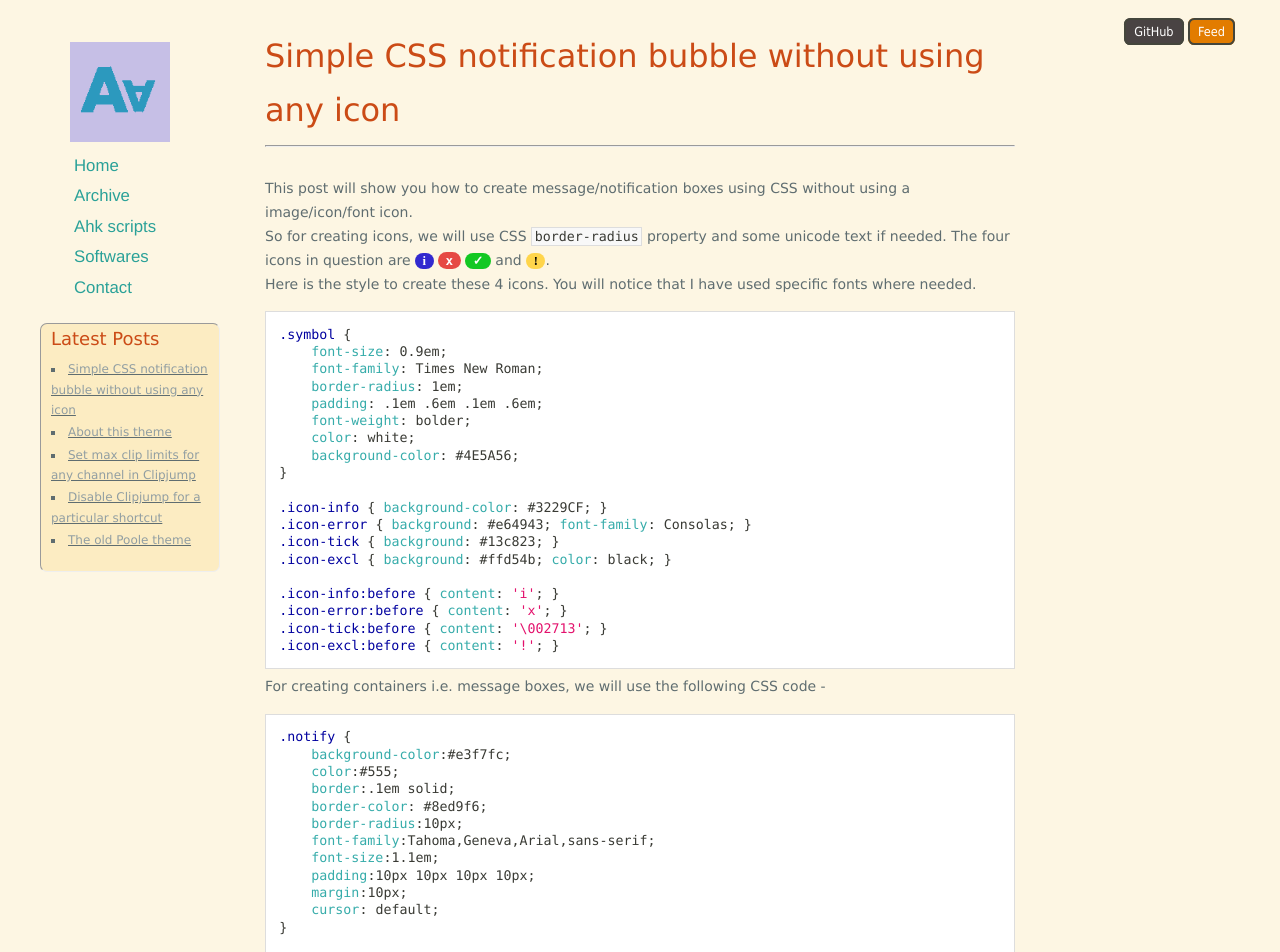
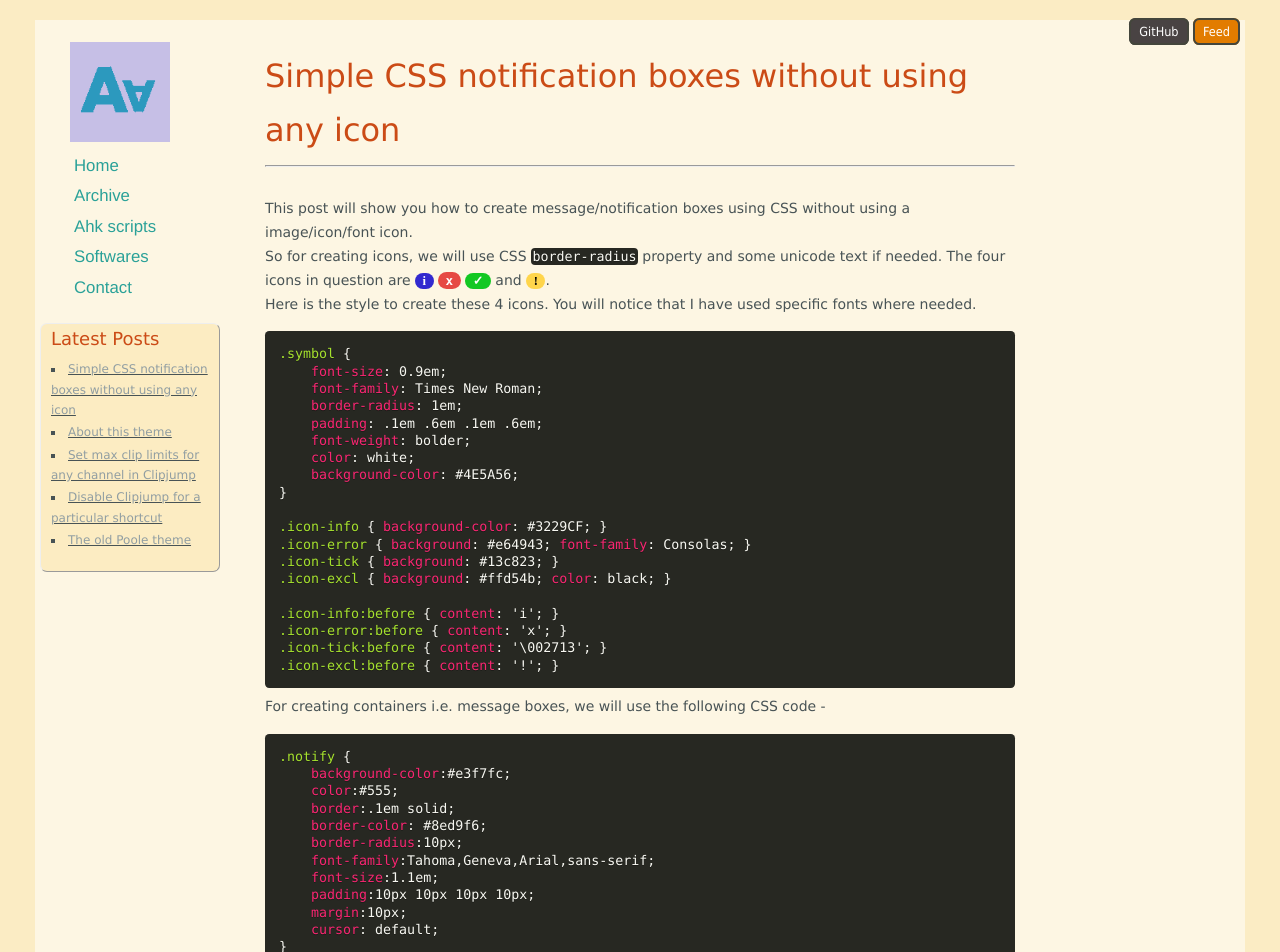
Before and after one commit to aviaryan/aviaryan.github.com-retired-2018, a Jekyll site: the page built from _posts/2014-08-04-css-notification-bubble-box.md, in a window 1280 px wide. Shown: the top 952 px of the page. Built offline with Jekyll 4.4.1, drawn with Linux system fonts in a browser that asks for light colours; Markdown is read by kramdown in place of the engine named in the settings; comment, search, counter and statistics services are not loaded; some of the changed text lies outside the part shown.

Commit message:
added margin round page

```diff
--- a/_includes/post_in_list.html
+++ b/_includes/post_in_list.html
@@ -1,5 +1,4 @@
 <div class="index-item">
-<p style="float: left;"><a href="{{ root_url }}{{ post.url }}">{{post.title}}</a></p>
-<p class="index-date">{{ post.date | date: "%b %e, %Y" }}</p>
+<table class="inline"><tr><td class="index-post"><a href="{{ root_url }}{{ post.url }}">{{post.title}}</a></td>
+	<td class="index-date">{{ post.date | date: "%b %e, %Y" }}</td></tr></table>
 </div>
-<div style="clear: both;"></div>
--- a/_layouts/default.html
+++ b/_layouts/default.html
@@ -22,7 +22,7 @@
 
   <!-- HIGHLIGHTER SCRIPTS -->
   {% if page.highlight != null %}
-  <link rel="stylesheet" href="/assets/prism/prism{% if page.hltheme == null %}{% else %}-{{page.hltheme}}{% endif %}.css"/>
+  <link rel="stylesheet" href="/assets/prism/prism{% if page.hltheme == null %}-okaidia{% else %}-{{page.hltheme}}{% endif %}.css"/>
   <!-- <link rel="stylesheet" href="/assets/prism/prism-line-numbers.css"> -->
   {% endif %}
 
@@ -88,16 +88,16 @@
       <a href="http://feeds.feedburner.com/aviaryan"><span class="button feeds white">Feed</span></a>
     </div>
 
-    {% if page.rtype == "page" %}
+    <!-- {% if page.rtype == "page" %}
       {% capture conwidth %}80%;{% endcapture %}
-    {% endif %}
+    {% endif %} -->
 
     <div id="content" style="width: {{ conwidth }}">
       <header id="header">
-        <div id="header_title">
+        <span class="header_title">
         <h1>{{ page.title }}</h1>
         <span class="tagline"><small>{{ page.tagline }}</small></span>
-        <hr></div>
+        <hr></span>
       </header>
       <br>
     {% if page.rtype == null %}
@@ -116,14 +116,18 @@
     {% if page.nod == null %}
       {% include disqus_notauto.html %}
     {% endif %}
+  {% else %}
+    <br><br> <!-- provide blankspace, looks better -->
   {% endif %}
     </div>
+
+    <div class="clear"></div>
 
   </div>
 
   <footer id="footer">
     <p class="copyright">Copyright &copy; {{ site.time | date: '%Y' }} {{ site.author.fullname }} . Powered by <a href="http://jekyllrb.com">Jekyll</a>,
-    based on <a href="https://github.com/redwallhp/solar-theme-jekyll">Solar theme</a></p>
+    forked from <a href="https://github.com/redwallhp/solar-theme-jekyll">Solar theme</a></p>
   </footer>
 
 <!-- JS AT THE END FOR FASTER LOAD -->
--- a/_posts/2014-08-04-css-notification-bubble-box.md
+++ b/_posts/2014-08-04-css-notification-bubble-box.md
@@ -1,10 +1,9 @@
 ---
 layout: post
-title: Simple CSS notification bubble without using any icon
+title: Simple CSS notification boxes without using any icon
 tags: css
 highlight: 1
 brushes: ['css.min', 'markup.min']
-hltheme: github
 ---
 
 This post will show you how to create message/notification boxes using CSS without using a image/icon/font icon.
--- a/assets/css/colors-light.css
+++ b/assets/css/colors-light.css
@@ -1,8 +1,9 @@
 /* Global styles */
-html, body {
-	background-color: #fdf6e3;
-	color: #5F6D70;
+#page {
+	background-color:  #fdf6e3; /* #fdf6e3;*/
+	color: #485355;
 }
+body { background-color:  #FBECC4; }
 
 :not(pre) > code { background-color: #F3F8C0; }
 
@@ -45,7 +46,7 @@ blockquote {
 
 #sidebar a:hover {
 	color: #248C85;
-	background-color: #fdf6e3;
+	background-color: #fdf6e3; /*#fdf6e3;*/
 }
 
 #lbox {
--- a/assets/css/style.css
+++ b/assets/css/style.css
@@ -27,6 +27,7 @@ blockquote:before, blockquote:after, q:before, q:after {
 th { text-align: center; border: 1px solid; }
 td {text-align: left; border: 1px dotted; padding: 1px; padding-left: 2px;}
 table.inline th, table.inline td { border: 0px; }
+.index-item table.inline td { padding-left: auto;}
 table.inline td { padding-left: 10px; }
 
 /*** Basics ***/
@@ -64,8 +65,10 @@ sub { vertical-align: sub; font-size: 0.85em; }
 :not(pre) > code {
     font: 0.95em Monaco, Courier, Monospace;
 }
+
+pre > code { font-size: 0.95em; }
 pre > code[class*="language-"] {
-	font-size: 1.0em;
+	/* font-size: 1.0em; */
 	line-height: 1.3em;
     white-space: pre;
     margin-top: -1.3em;
@@ -199,12 +202,11 @@ h2,h3,h4 { margin: 0 0 5px 0; }
 .img-middle { vertical-align: middle; }
 .nopadding { padding: 0; }
 .nounderline { text-decoration: underline; }
-
-
+.clears:after { clear: both; }
 
 /*** Structure ***/
 #page {
-	width: 1200px;
+	width: 1210px;
 	margin: 0 auto;
 	position: relative;
 }
@@ -217,10 +219,10 @@ h2,h3,h4 { margin: 0 0 5px 0; }
 }
 
 #header {
-	margin-top: -20px;
+	margin-top: 0px;
 }
 
-#header_title { width: 750px; }
+.header_title { width: 750px; }
 
 
 #header h1 {
@@ -245,12 +247,13 @@ h2,h3,h4 { margin: 0 0 5px 0; }
 }
 
 #sidebar {
-	position: absolute;
+	/* position: absolute; */
 	text-align: left;
 	width: 180px;
-	left: 0px;
-	top: 20px;
+	margin-left: 5px;
+	margin-top: 20px; /* gives position, not margin */
 	float: left;
+	/*background-color: white;*/
 }
 
 #sidebar li {
@@ -272,7 +275,7 @@ h2,h3,h4 { margin: 0 0 5px 0; }
 #lbox {
 	border: 1px solid;
 	border-radius: .5em;
-	border-style: inset;
+	border-style: outset;
 	margin-left: 0px;
 	padding-left: 10px;
 }
@@ -334,12 +337,19 @@ img.center {
 
 
 /* Post index */
+
 .index-date { font-size: .7em;
 	color: #8B8D7A;
-	float: right; }
+	text-align: right;
+	width: 150px;
+	}
+
+.index-post { text-align: left; width: 500px; }
+
 .index-item { width: 650px;
 	margin: 0 auto;
 	font-size: 1.2em; }
+
 .post-index-cat {
 	text-align: center;
 	width: 100%;
--- a/assets/prism/prism-github.css
+++ b/assets/prism/prism-github.css
@@ -1,6 +1,6 @@
 /**
- * Github theme by Avi Aryan (http://aviaryan.github.io)
- * - It may not look exactly for each and every language due to difference in keywords.
+ * GHColors by Avi Aryan (http://aviaryan.github.io)
+ * Colors inspired from Github
  */
 
 code[class*="language-"],
@@ -12,7 +12,6 @@ pre[class*="language-"] {
 	white-space: pre;
 	word-spacing: normal;
 	word-break: normal;
-	font-size: 0.95em;
 	line-height: 1.2em;
 
 	-moz-tab-size: 4;
@@ -42,6 +41,7 @@ pre[class*="language-"] {
 	overflow: auto;
 	border: 1px solid #dddddd;
 	background-color: white;
+	border-radius: .5em;
 }
 
 :not(pre) > code[class*="language-"],
--- /dev/null
+++ b/assets/prism/prism-okaidia.css
@@ -0,0 +1,113 @@
+/**
+ * okaidia theme for JavaScript, CSS and HTML
+ * Loosely based on Monokai textmate theme by http://www.monokai.nl/
+ * @author ocodia
+ */
+
+code[class*="language-"],
+pre[class*="language-"] {
+	color: #f8f8f2;
+	text-shadow: 0 1px rgba(0,0,0,0.3);
+	font-family: Consolas, Monaco, 'Andale Mono', monospace;
+	direction: ltr;
+	text-align: left;
+	white-space: pre;
+	word-spacing: normal;
+	word-break: normal;
+
+	-moz-tab-size: 4;
+	-o-tab-size: 4;
+	tab-size: 4;
+
+	-webkit-hyphens: none;
+	-moz-hyphens: none;
+	-ms-hyphens: none;
+	hyphens: none;
+}
+
+/* Code blocks */
+pre[class*="language-"] {
+	padding: 1em;
+	margin: .5em 0;
+	overflow: auto;
+	border-radius: 0.3em;
+}
+
+:not(pre) > code[class*="language-"],
+pre[class*="language-"] {
+	background: #272822;
+}
+
+/* Inline code */
+:not(pre) > code[class*="language-"] {
+	padding: .1em;
+	border-radius: .3em;
+}
+
+.token.comment,
+.token.prolog,
+.token.doctype,
+.token.cdata {
+	color: slategray;
+}
+
+.token.punctuation {
+	color: #f8f8f2;
+}
+
+.namespace {
+	opacity: .7;
+}
+
+.token.property,
+.token.tag,
+.token.constant,
+.token.symbol {
+	color: #f92672;
+}
+
+.token.boolean,
+.token.number{
+	color: #ae81ff;
+}
+
+.token.selector,
+.token.attr-name,
+.token.string,
+.token.builtin {
+	color: #a6e22e;
+}
+
+
+.token.operator,
+.token.entity,
+.token.url,
+.language-css .token.string,
+.style .token.string,
+.token.variable {
+	color: #f8f8f2;
+}
+
+.token.atrule,
+.token.attr-value
+{
+	color: #e6db74;
+}
+
+
+.token.keyword{
+color: #66d9ef;
+}
+
+.token.regex,
+.token.important {
+	color: #fd971f;
+}
+
+.token.important {
+	font-weight: bold;
+}
+
+.token.entity {
+	cursor: help;
+}
```
